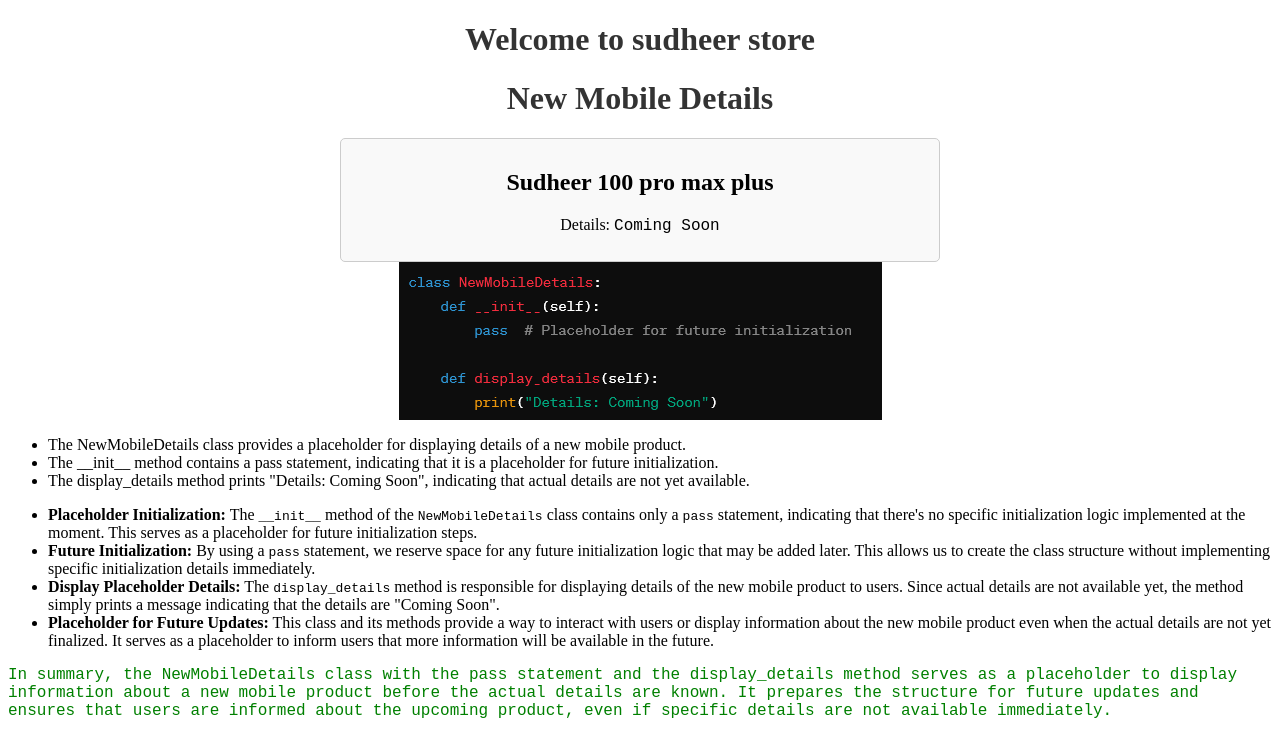
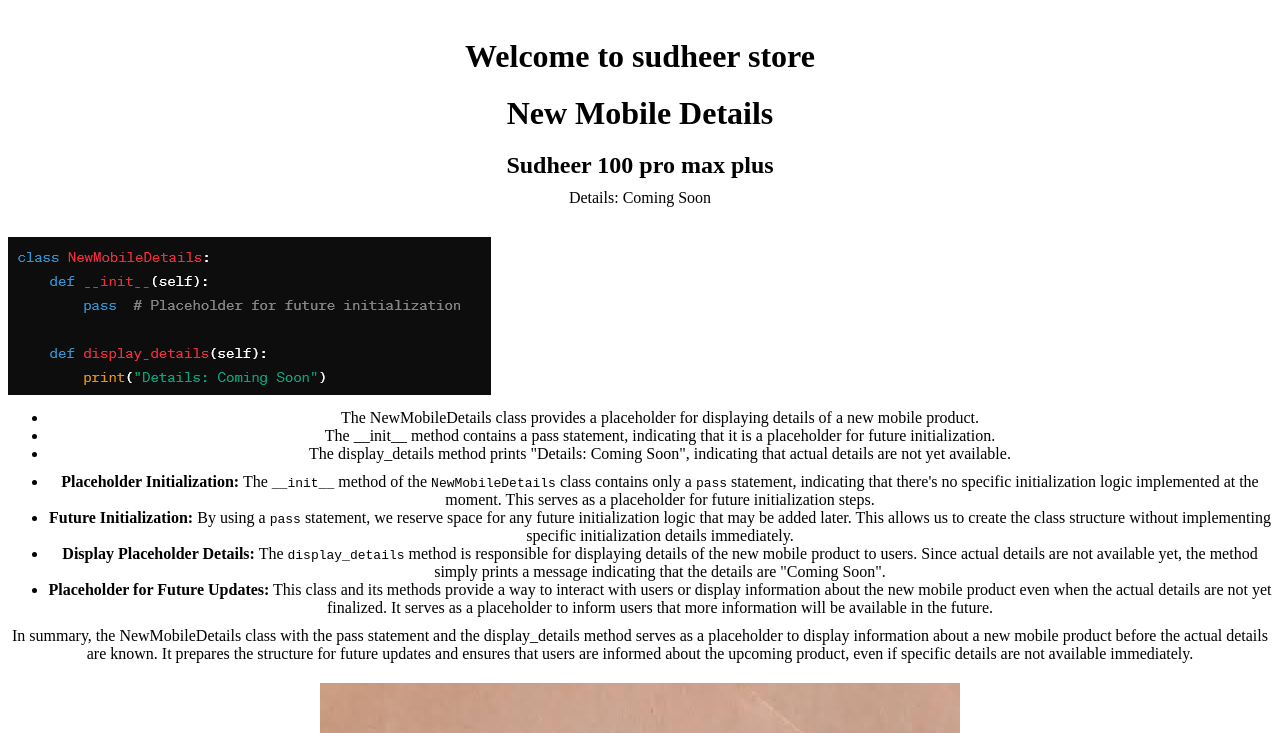
Before and after one commit to Debbatisudheer/pass_statement, a plain HTML site: page index.html in a window 1280 px wide. Shown: the top 733 px of the page. Drawn offline with Linux system fonts and the light colour scheme.

Commit message:
Update styles.css

```diff
--- a/styles.css
+++ b/styles.css
@@ -1,49 +1,27 @@
+/* Add CSS for mobile responsiveness */
 .container {
-    max-width: 600px;
-    margin: 0 auto;
+    padding: 20px;
+    text-align: center;
+    display: flex;
+    flex-direction: column;
+    align-items: center;
+}
+
+h1, h2, h3, p, ul {
+    margin: 10px 0;
     text-align: center;
 }
 
-h1 {
-    color: #333;
+.bottom-img {
+    display: block;
+    margin: 20px auto;
+    max-width: 100%;
+    height: auto;
 }
 
-#placeholderDetails {
-    margin-top: 20px;
-    border: 1px solid #ccc;
-    padding: 10px;
-    border-radius: 5px;
-    background-color: #f9f9f9;
+/* Media queries for smaller screens */
+@media screen and (max-width: 600px) {
+    .container {
+        padding: 10px;
+    }
 }
-
-#name {
-    font-weight: bold;
-}
-
-#details {
-    font-family: 'JetBrains Mono', monospace; /* Use JetBrains Mono font */
-}
- img {
-    display: block;
-    margin: 0 auto;
-}
- .summary {
-            font-family: 'JetBrains Mono', monospace;
-            color: green;
-        }
-    /* Media queries for smaller screens */
-        @media screen and (max-width: 600px) {
-            .container {
-                padding: 10px;
-            }
-        }
-
-        @media screen and (max-width: 400px) {
-            h1, h2 {
-                font-size: 1.5em;
-            }
-
-            p, ul {
-                font-size: 0.9em;
-            }
-        }
```
